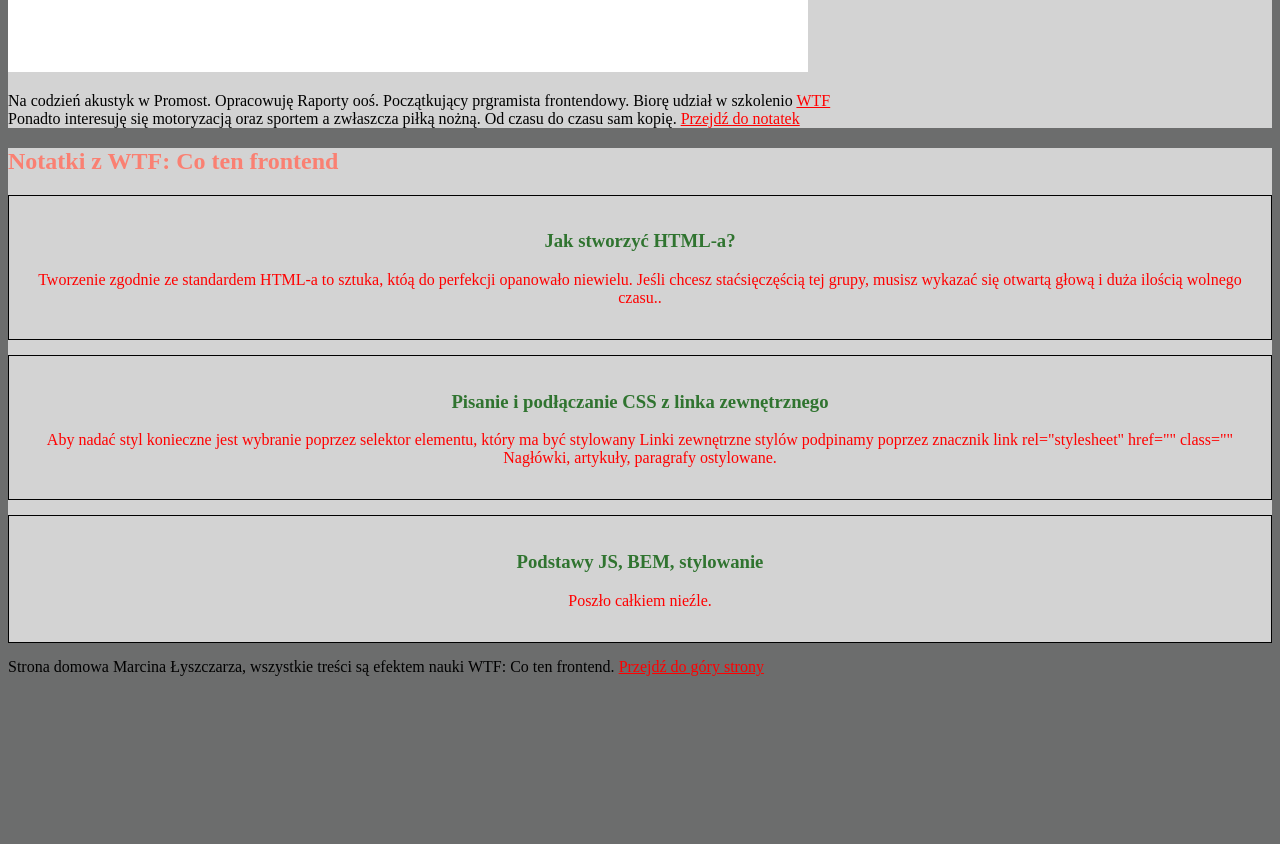
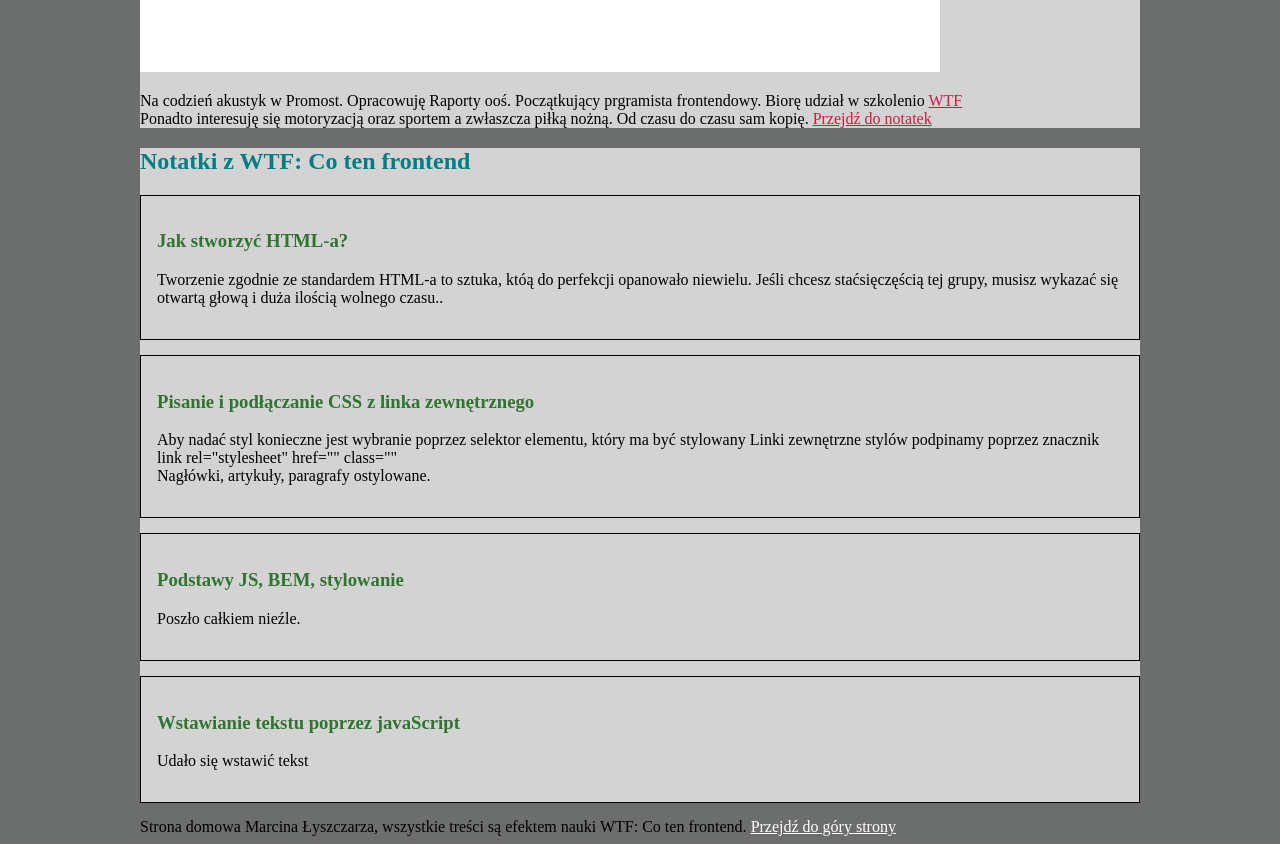
Before and after one commit to marcin-lyszczarz/homepage, a plain HTML site: page index.html in a window 1280 px wide. Shown: the part 913-1757 px from the top of the page. Before the commit the page ends 1597 px from the top, so only its background shows below. Drawn offline with Linux system fonts and the light colour scheme.

Commit message:
added BEM to project

```diff
--- a/index.html
+++ b/index.html
@@ -19,22 +19,22 @@
             <a class="navigation__link" href="nauka-js.html">Nauka JS</a>
         </nav>
     </header>
-    <main>
-        <header id="top">
+    <main class="main">
+        <header class='main__header' id="top">
             <h1 class="main-heading main-heading--js">Marcin Łyszczarz - Strona domowa robiona w ramach szkolenie WTF </h1>
         </header>
 
-        <section>
-            <h2 class="secondary-heading">Kim jestem ?</h2>
-            <img src="portret.jpg" alt="Portet brodatego">
-            <p>Na codzień akustyk w Promost. Opracowuję Raporty ooś. Początkujący prgramista frontendowy. Biorę udział w
-                szkolenio <a href="https://cotenfrontend.pl/">WTF</a> <br />
-                Ponadto interesuję się motoryzacją oraz sportem a zwłaszcza piłką nożną. Od czasu do czasu sam kopię. <a
+        <section class="about">
+            <h2 class="about__heading">Kim jestem ?</h2>
+            <img class='about__picture' src="portret.jpg" alt="Portet brodatego">
+            <p class="about__description">Na codzień akustyk w Promost. Opracowuję Raporty ooś. Początkujący prgramista frontendowy. Biorę udział w
+                szkolenio <a class='about_link' href="https://cotenfrontend.pl/">WTF</a> <br />
+                Ponadto interesuję się motoryzacją oraz sportem a zwłaszcza piłką nożną. Od czasu do czasu sam kopię. <a class='about_link'
                     href="#notatki">Przejdź do notatek</a></p>
         </section>
 
-        <section id="notatki">
-            <h2 class="secondary-heading">Notatki z WTF: Co ten frontend</h2>
+        <section class='notes'id="notatki">
+            <h2 class="notes__heading">Notatki z WTF: Co ten frontend</h2>
 
             <article class="week-summary">
                 <h3 class="week-summary__title"> Jak stworzyć HTML-a?</h3>
@@ -55,12 +55,17 @@
                 <p class="week-summary__description"> Poszło całkiem nieźle.
                 </p>
             </article>
+            <article class="week-summary">
+                <h3 class="week-summary__title"> Wstawianie tekstu poprzez javaScript</h3>
+                <p class="week-summary__description week-summary__description--js">
+                </p>
+            </article>
 
         </section>
     </main>
 
-    <footer>
-        Strona domowa Marcina Łyszczarza, wszystkie treści są efektem nauki WTF: Co ten frontend. <a href="#top">Przejdź
+    <footer class="footer">
+        Strona domowa Marcina Łyszczarza, wszystkie treści są efektem nauki WTF: Co ten frontend. <a class="footer__link" href="#top">Przejdź
             do góry strony</a>
     </footer>
 
--- a/main.js
+++ b/main.js
@@ -1,6 +1,4 @@
-console.log('Siemka');
+const newParagraph = document.querySelector('.week-summary__description--js');
+// console.log(newParagraph);
 
-const heading = document.querySelector('.main-heading--js')
-console.log(heading);
-
-heading.innerHTML = 'WITAJ CZŁOWIEKU';
+newParagraph.innerHTML='Udało się wstawić tekst';
--- a/style.css
+++ b/style.css
@@ -1,23 +1,27 @@
 body {
   background: rgb(108, 109, 109);
 }
-a {
-  color: red;
+.main {
+  max-width: 1000px;
+  margin: 0 auto;
 }
+.main__header {
+  color: #27f59f;
+}
+
+.about {
+}
+
+.about__heading {
+  color: rgb(0, 124, 133);
+}
+
+.about_link {
+  color: crimson;
+}
+
 section {
   background: lightgrey;
-}
-.special-heading {
-  color: rgb(48, 116, 48);
-}
-/* .header {
-  background: rgb(39, 245, 159);
-} */
-.main-heading {
-  color: rgb(81, 177, 113);
-}
-.secondary-heading {
-  color: salmon;
 }
 
 .navigation {
@@ -40,7 +44,6 @@ section {
   padding: 16px;
   border: 1px black solid;
   margin-bottom: 15px;
-  text-align: center;
 }
 
 .week-summary__title {
@@ -48,6 +51,21 @@ section {
 }
 
 .week-summary__description {
-  color: red;
+  color: rgb(0, 0, 0);
+}
 
+.notes {
 }
+
+.notes__heading {
+  color: rgb(0, 124, 133);
+}
+
+.footer {
+  max-width: 1000px;
+  margin: 0 auto;
+}
+
+.footer__link {
+  color: white;
+}
```
